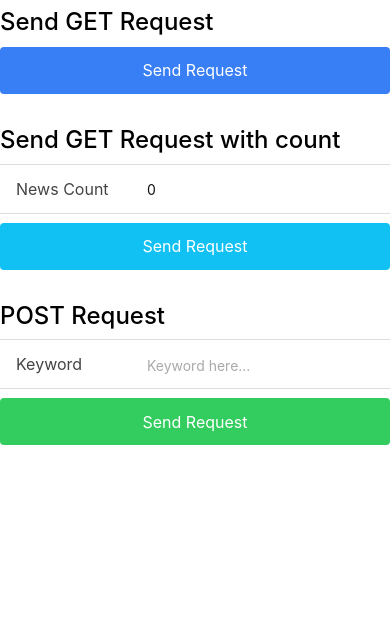
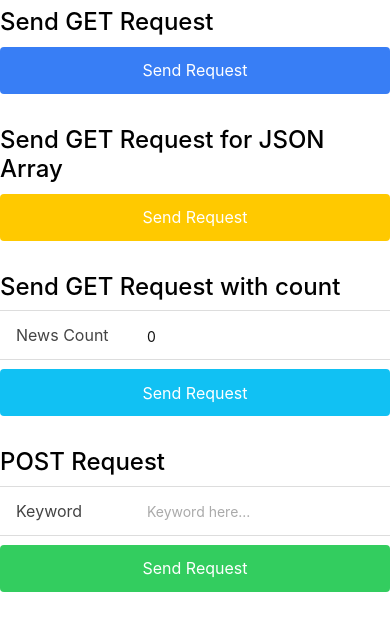
Before and after one commit to teerasej/Training-Ionic-MyAPI-App, a website: page www/index.html in a window 390 px wide. Shown: the part 46-676 px from the top of the page. Drawn offline with Linux system fonts and the light colour scheme; some packages are replaced by stand-ins of ours; files that its build step writes are made by us from their sources.

Commit message:
Add more request form for JSON Array

```diff
--- a/www/index.html
+++ b/www/index.html
@@ -31,6 +31,12 @@
                 </button>
             </div>
             <div class="list">
+                <h3>Send GET Request for JSON Array</h3>
+                <button class="button button-block button-energized">
+                    Send Request
+                </button>
+            </div>
+            <div class="list">
                 <h3>Send GET Request with count</h3>
                 <label class="item item-input">
                     <span class="input-label">News Count</span>
```
